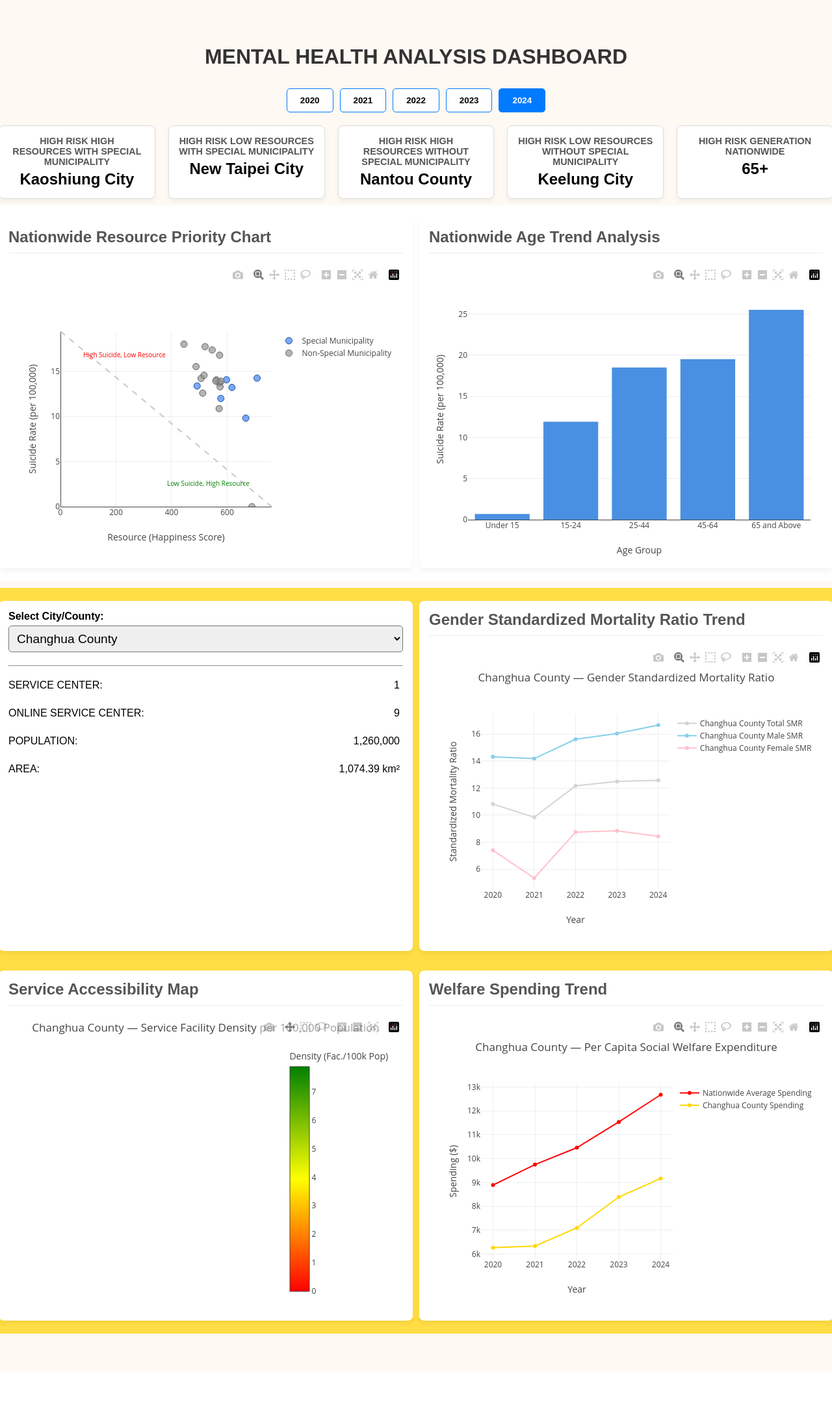
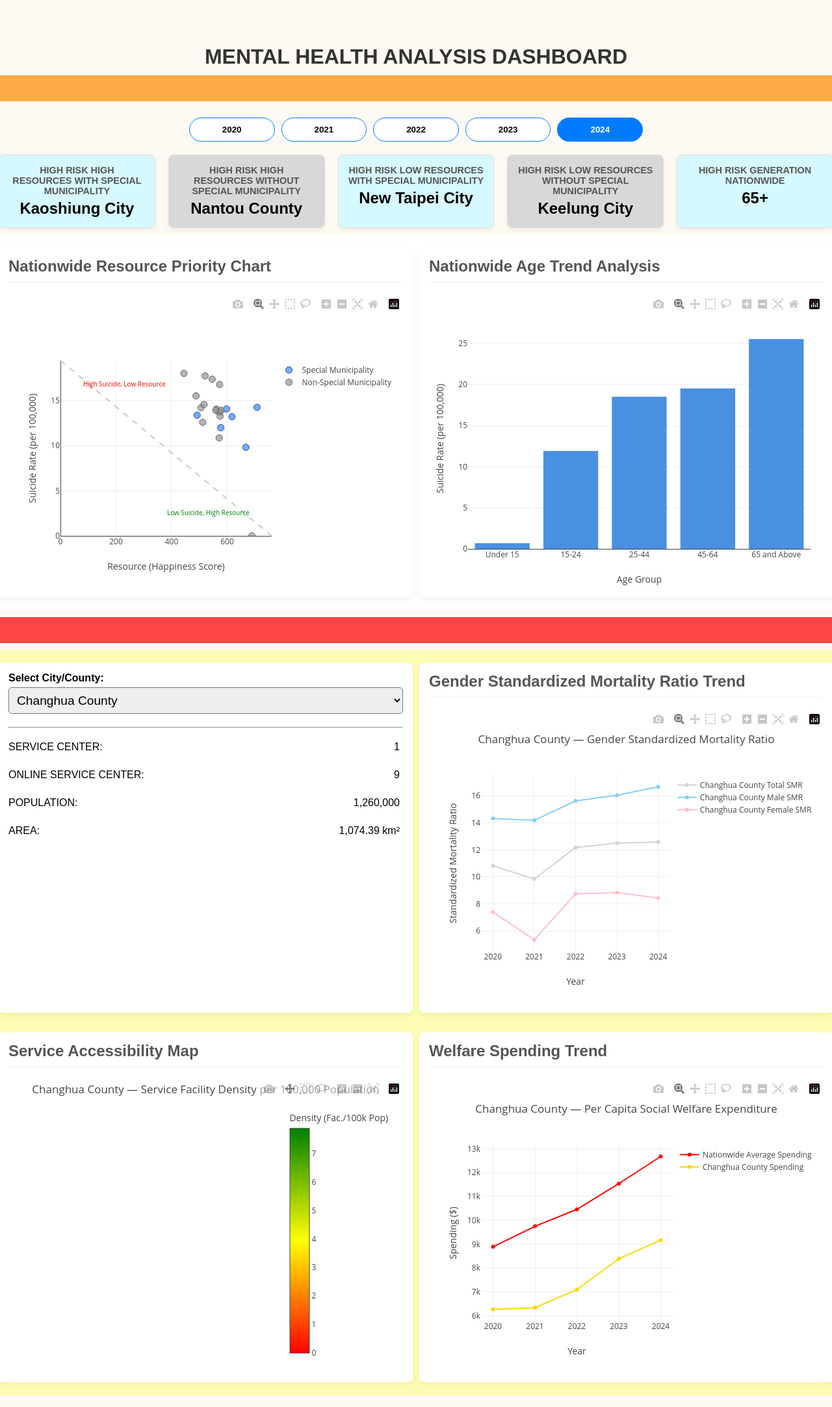
Before and after one commit to Kyou140/PDDS_Final_Project, a Flask app: page / in a window 1280 px wide. Shown: the whole page at 65% size. Before the commit the page ends 2053 px from the top, so only its background shows below. Run offline with Flask 3, Linux system fonts and the light colour scheme; data comes from the database, SQL or seed files in the repository; some libraries are stand-ins or nearby versions.

Commit message:
Add description sections and improve dashboard styling
Introduced #top-description and #middle-description sections in index.html for contextual information. Updated style.css to add and style these sections, enhance summary panel visuals with new .data-panel-a and .data-panel-b classes, and refine layout backgrounds and paddings for a more polished dashboard appearance.

```diff
--- a/static/css/style.css
+++ b/static/css/style.css
@@ -14,6 +14,24 @@ h1 {
     /* BACKGROUND TRICK: Sky Blue extending to full width */
     background-color: #fef9f3;
     box-shadow: 0 0 0 100vw #fef9f3 inset;
+
+    padding: 20px;
+    border-radius: 8px;
+
+    /* Push the box to the edge of #main-container while keeping content centered */
+    margin-left: -50px;
+    margin-right: -50px;
+    padding-left: 20px;
+    padding-right: 20px;
+}
+
+#top-description {
+    /* Retained margin-bottom, but removed -10px from your last snippet */
+    margin-bottom: 5px;
+
+    /* BACKGROUND TRICK: Sky Blue extending to full width */
+    background-color: #ffac46;
+    box-shadow: 0 0 0 100vw #ffac46 inset;
 
     padding: 20px;
     border-radius: 8px;
@@ -54,12 +72,12 @@ h1 {
     margin: 0 auto 20px auto;
 }
 #year-selector button {
-    padding: 10px 20px;
+    padding: 10px 50px;
     border: 1px solid #007bff;
     background-color: #ffffff;
     cursor: pointer;
     transition: background-color 0.2s;
-    border-radius: 5px;
+    border-radius: 20px;
     font-weight: bold;
 }
 #year-selector button.active {
@@ -82,22 +100,43 @@ h1 {
     margin: 0 auto;
     justify-content: space-between;
 }
-.data-panel {
+.data-panel-a {
     flex: 1;
     text-align: center;
     border: 1px solid #ddd;
     padding: 15px;
-    background-color: #ffffff;
+    background-color: #d6f8ff;
     border-radius: 8px;
     box-shadow: 0 4px 8px rgba(0, 0, 0, 0.05);
 }
-.data-panel h3 {
+.data-panel-b {
+    flex: 1;
+    text-align: center;
+    border: 1px solid #ddd;
+    padding: 15px;
+    background-color: #d8d8d8;
+    border-radius: 8px;
+    box-shadow: 0 4px 8px rgba(0, 0, 0, 0.05);
+}
+.data-panel-a h3 {
     margin: 0 0 5px 0;
     font-size: 0.9em;
     color: #555;
     text-transform: uppercase;
 }
-.data-panel .value {
+.data-panel-b h3 {
+    margin: 0 0 5px 0;
+    font-size: 0.9em;
+    color: #555;
+    text-transform: uppercase;
+}
+.data-panel-a .value {
+    font-size: 1.5em;
+    font-weight: bold;
+    color: #000000;
+    display: block;
+}
+.data-panel-b .value {
     font-size: 1.5em;
     font-weight: bold;
     color: #000000;
@@ -129,18 +168,6 @@ h1 {
     padding-right: 80px;
 }
 
-/* NEW: Pseudo-element to create the centered separation line */
-/* #top-row-split::after {
-    content: '';
-    position: absolute;
-    bottom: -13.5px;
-    left: 0;
-    right: -60px;
-    height: 3px;
-    background-color: black;
-    z-index: 10;
-} */
-
 #resource-chart-panel, #age-trend-chart-panel {
     /* Use calc to achieve a mathematically precise 50% width */
     flex-basis: calc(50% - 5px);
@@ -170,9 +197,27 @@ h1 {
     flex-grow: 1;
 }
 
+#middle-description {
+    /* Retained margin-bottom, but removed -10px from your last snippet */
+    margin-bottom: 10px;
+
+    /* BACKGROUND TRICK: Sky Blue extending to full width */
+    background-color: #ff4646;
+    box-shadow: 0 0 0 100vw #ff4646 inset;
+
+    padding: 20px;
+    border-radius: 8px;
+
+    /* Push the box to the edge of #main-container while keeping content centered */
+    margin-left: -50px;
+    margin-right: -50px;
+    padding-left: 20px;
+    padding-right: 20px;
+}
+
 
 /* --- MID ROW 50/50 LAYOUT (Controls + Gender Chart) --- */
-#mid-row-split {
+#mid-row-split, #bottom-row-split {
     display: flex;
     /* Define the gap */
     gap: 10px;
@@ -181,8 +226,8 @@ h1 {
     margin-bottom: -10px;
 
     /* BACKGROUND TRICK: Row 2 Gray extending to full width */
-    background-color: #fd4;
-    box-shadow: 0 0 0 100vw #fd4 inset;
+    background-color: #fcfcb4;
+    box-shadow: 0 0 0 100vw #fcfcb4 inset;
 
     padding: 20px;
     border-radius: 8px;
@@ -225,27 +270,6 @@ h1 {
     flex-grow: 1;
 }
 
-/* --- BOTTOM ROW 50/50 LAYOUT (Map + Welfare Chart) --- */
-#bottom-row-split {
-    display: flex;
-    gap: 10px;
-    width: 100%;
-    margin-bottom: 30px;
-
-    /* BACKGROUND TRICK: Row 3 Sky Blue extending to full width */
-    background-color: #fd4;
-    box-shadow: 0 0 0 100vw #fd4 inset;
-
-    padding: 20px;
-    border-radius: 8px;
-
-    /* Push the box to the edge of #main-container while keeping content centered */
-    margin-left: -50px;
-    margin-right: -50px;
-    padding-left: 20px;
-    padding-right: 80px;
-}
-
 #accessibility-map-panel, #welfare-chart-panel {
     /* Use calc to achieve a mathematically precise 50% width */
     flex-basis: calc(50% - 5px);
--- a/templates/index.html
+++ b/templates/index.html
@@ -13,6 +13,10 @@
     <div id="main-container">
         <h1>MENTAL HEALTH ANALYSIS DASHBOARD</h1>
 
+        <div id="top-description">
+
+        </div>
+
         <div id="top-full-width">
 
             <div id="year-selector">
@@ -24,23 +28,23 @@
             </div>
 
             <div id="summary-panels">
-                <div class="data-panel">
+                <div class="data-panel-a">
                     <h3>High Risk High Resources with Special Municipality</h3>
                     <span id="highRiskHighResourcesValueWithSpecialMunicipality" class="value">--</span>
                 </div>
-                <div class="data-panel">
+                <div class="data-panel-b">
+                    <h3>High Risk High Resources without Special Municipality</h3>
+                    <span id="highRiskHighResourcesValueWithoutSpecialMunicipality" class="value">--</span>
+                </div>
+                <div class="data-panel-a">
                     <h3>High Risk Low Resources with Special Municipality</h3>
                     <span id="highRiskLowResourcesValueWithSpecialMunicipality" class="value">--</span>
                 </div>
-                <div class="data-panel">
-                    <h3>High Risk High Resources without Special Municipality</h3>
-                    <span id="highRiskHighResourcesValueWithoutSpecialMunicipality" class="value">--</span>
-                </div>
-                <div class="data-panel">
+                <div class="data-panel-b">
                     <h3>High Risk Low Resources without Special Municipality</h3>
                     <span id="highRiskLowResourcesValueWithoutSpecialMunicipality" class="value">--</span>
                 </div>
-                <div class="data-panel">
+                <div class="data-panel-a">
                     <h3>High Risk Generation Nationwide</h3>
                     <span id="highRiskGenerationValue" class="value">--</span>
                 </div>
@@ -58,6 +62,11 @@
                 <div id="ageTrendChart" style="width: 100%; height: 450px;"></div>
             </div>
         </div>
+
+        <div id="middle-description">
+
+        </div>
+
         <div id="mid-row-split">
 
             <div id="controls-panel">
```
